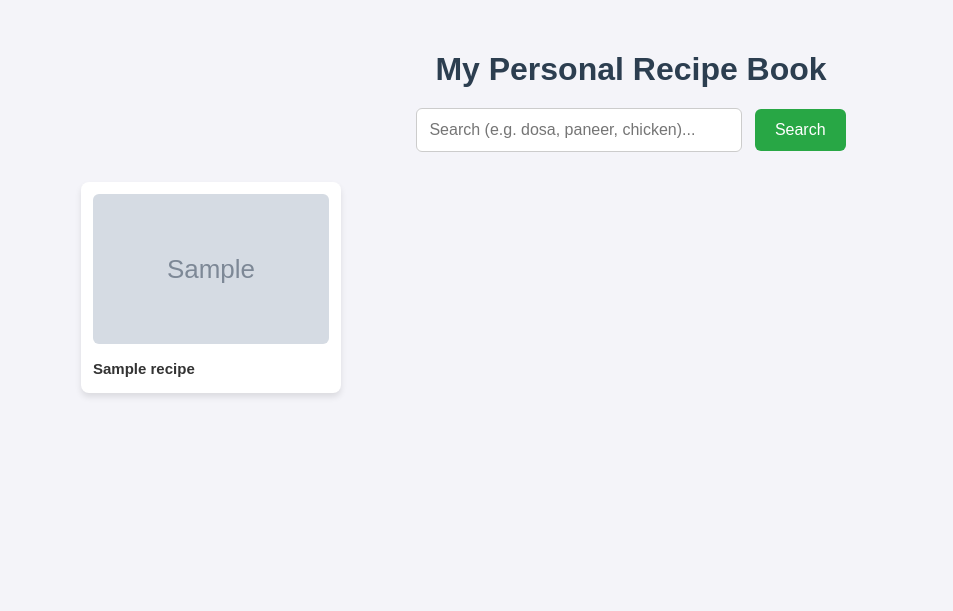
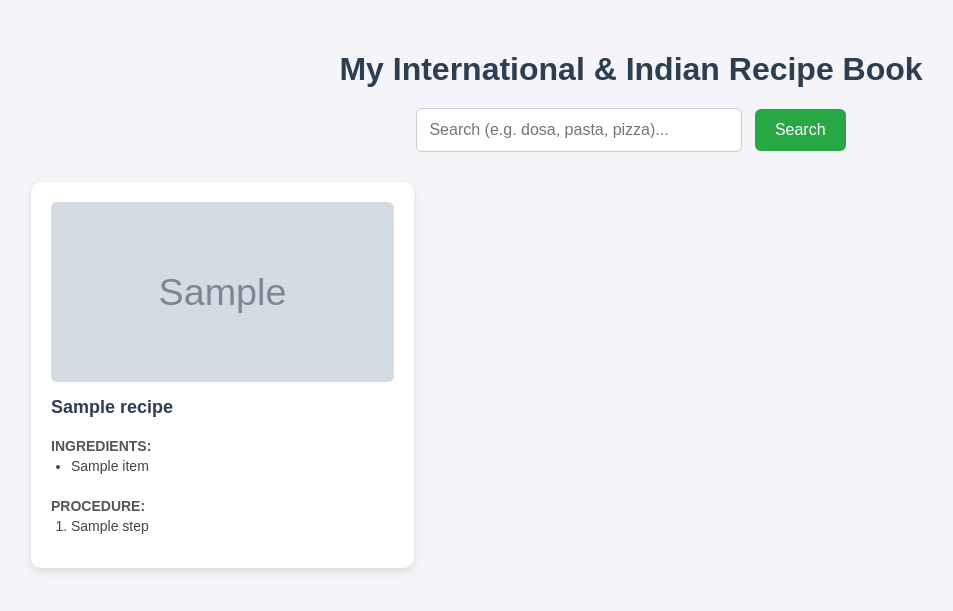
Before and after one commit to BhuvanaSai11/recipe-book-project, a Flask app: template templates/index.html in a window 1280 px wide. Shown: the top 611 px of the page, without its empty margins (9-962 px from the left). Run offline with Flask 3, Linux system fonts and the light colour scheme; the template is opened without the code that fills it: most values are stand-ins (such as "Sample title", 1, 10 or a date in 2020); grey boxes marked "Sample" are stand-in pictures.

Commit message:
Update index.html

```diff
--- a/templates/index.html
+++ b/templates/index.html
@@ -11,29 +11,45 @@
         input[type="text"] { padding: 12px; width: 300px; border: 1px solid #ccc; border-radius: 6px; font-size: 16px; outline: none; }
         button { padding: 12px 20px; background-color: #28a745; color: white; border: none; border-radius: 6px; font-size: 16px; cursor: pointer; margin-left: 8px; }
         button:hover { background-color: #218838; }
-        .recipe-grid { display: grid; grid-template-columns: repeat(auto-fill, minmax(220px, 1fr)); gap: 20px; max-width: 1100px; margin: 0 auto; }
-        .card { background: white; padding: 12px; border-radius: 8px; box-shadow: 0 4px 6px rgba(0,0,0,0.1); text-decoration: none; color: inherit; display: block; transition: transform 0.2s, box-shadow 0.2s; text-align: left; }
-        .card:hover { transform: translateY(-4px); box-shadow: 0 6px 12px rgba(0,0,0,0.15); }
-        .card img { width: 100%; height: 150px; object-fit: cover; border-radius: 6px; }
-        .card h3 { font-size: 15px; margin: 12px 0 4px; color: #333; }
+        .recipe-grid { display: grid; grid-template-columns: repeat(auto-fill, minmax(300px, 1fr)); gap: 25px; max-width: 1200px; margin: 0 auto; text-align: left; }
+        .card { background: white; padding: 20px; border-radius: 10px; box-shadow: 0 4px 8px rgba(0,0,0,0.1); display: flex; flex-direction: column; }
+        .card img { width: 100%; height: 180px; object-fit: cover; border-radius: 6px; }
+        .card h3 { font-size: 18px; margin: 15px 0 10px; color: #2c3e50; }
+        .section-title { font-size: 14px; font-weight: bold; margin: 10px 0 4px; color: #555; text-transform: uppercase; }
+        ul, ol { padding-left: 20px; margin: 0 0 10px 0; font-size: 14px; color: #444; }
+        li { margin-bottom: 4px; }
     </style>
 </head>
 <body>
 
-    <h1>My Personal Recipe Book</h1>
+    <h1>My International & Indian Recipe Book</h1>
     <div class="search-container">
         <form method="POST">
-            <input type="text" name="ingredient" placeholder="Search (e.g. dosa, paneer, chicken)..." value="{{ search_query }}" required>
+            <input type="text" name="ingredient" placeholder="Search (e.g. dosa, pasta, pizza)..." value="{{ search_query }}" required>
             <button type="submit">Search</button>
         </form>
     </div>
 
     <div class="recipe-grid">
         {% for recipe in recipes %}
-            <a href="{{ recipe.link }}" target="_blank" class="card">
+            <div class="card">
                 <img src="{{ recipe.image }}" alt="{{ recipe.title }}">
                 <h3>{{ recipe.title }}</h3>
-            </a>
+
+                <div class="section-title">Ingredients:</div>
+                <ul>
+                    {% for ing in recipe.ingredients %}
+                        <li>{{ ing }}</li>
+                    {% endfor %}
+                </ul>
+
+                <div class="section-title">Procedure:</div>
+                <ol>
+                    {% for step in recipe.steps %}
+                        <li>{{ step }}</li>
+                    {% endfor %}
+                </ol>
+            </div>
         {% endfor %}
     </div>
 
```
